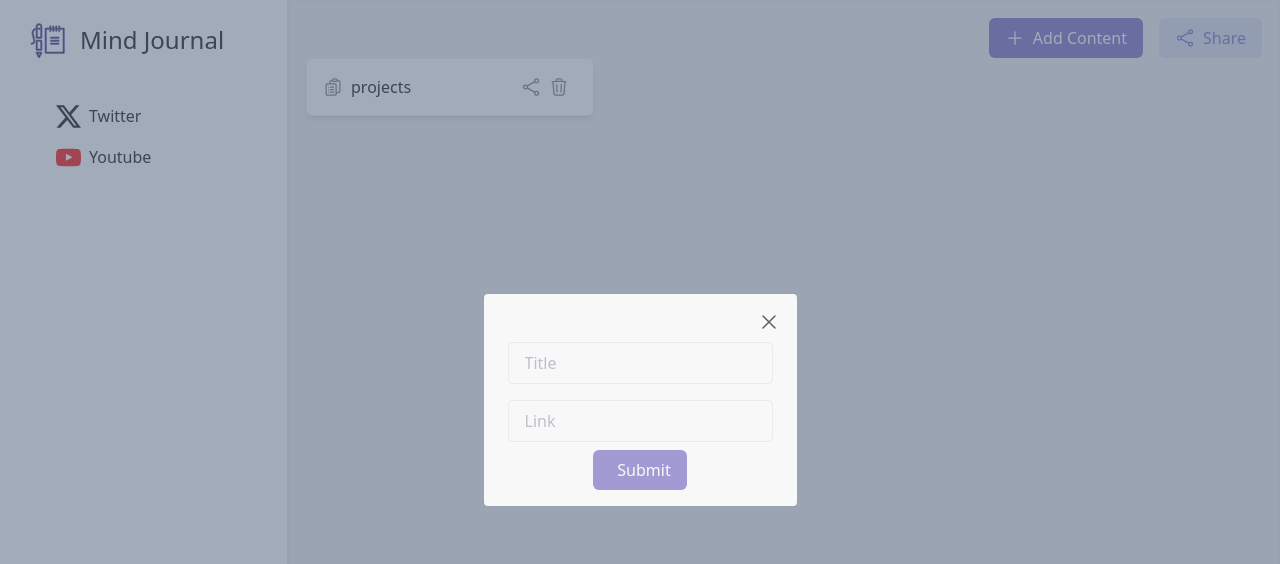
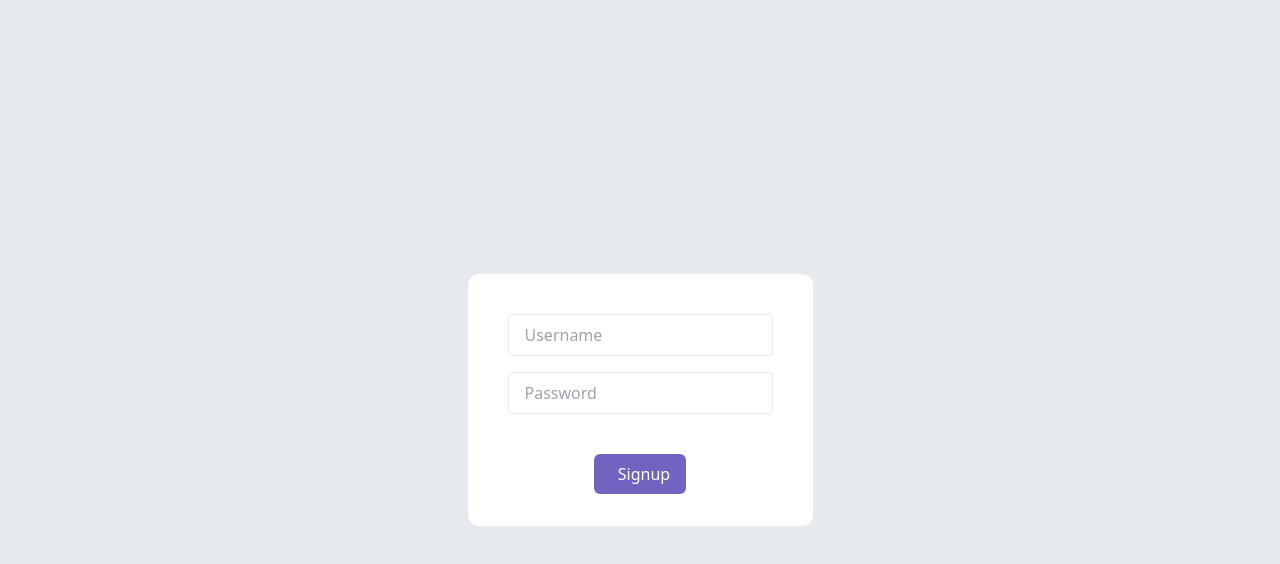
Before and after one commit to anuzx/Mind-Journal, a React app in the folder frontend/: page / in a window 1280 px wide. Shown: the top 564 px of the page. Built offline with nearby package versions, Linux system fonts and the light colour scheme; the HTML template or start-up script is replaced by a standard one.

Commit message:
signin and signup

```diff
--- a/frontend/src/App.tsx
+++ b/frontend/src/App.tsx
@@ -1,10 +1,12 @@
-import Dashboard from "./pages/Dashboard"
+//import Dashboard from "./pages/Dashboard"
+import { Signup } from "./pages/Signup"
 
 
 function App() {
   return (
     <div>
-      <Dashboard/>
+      <Signup/>
+
     </div>
   )
 }
--- a/frontend/src/components/Button.tsx
+++ b/frontend/src/components/Button.tsx
@@ -5,6 +5,7 @@
   text: string;
   startIcon: ReactElement;
   onClick?: () => void;
+  loading?: boolean
 }
 
 const variantCLasses = {
@@ -15,7 +16,7 @@
 const defaultStyles = "px-4 py-2 rounded-md font-light flex items-center";
 //we are rendering two inline items next to each other so we did flex to get them side by side
 
-export function Button({ variant, text, startIcon , onClick}: ButtonProps) {
+export function Button({ variant, text, startIcon , onClick , loading}: ButtonProps) {
   return (
     <button onClick={onClick} className={`${variantCLasses[variant]} ${defaultStyles}`}>
       <div className="pr-2">{startIcon}</div>
--- a/frontend/src/components/CreateContentModel.tsx
+++ b/frontend/src/components/CreateContentModel.tsx
@@ -1,6 +1,7 @@
 
 import { Crossicon } from "../icons/Crossicon";
 import { Button } from "./Button";
+import { Input } from "./Input";
 
 export function CreateContentModel({ open, onClose }) {
 
@@ -32,22 +33,3 @@
       </div>
     );
 }
-
-function Input({
-  onChange,
-  placeholder,
-}: {
-  onChange: () => void;
-  placeholder: string;
-}) {
-  return (
-    <div>
-      <input
-        placeholder={placeholder}
-        type={"text"}
-        className="px-4 py-2 border rounded m-2"
-        onChange={onChange}
-      ></input>
-    </div>
-  );
-}
--- /dev/null
+++ b/frontend/src/components/Input.tsx
@@ -0,0 +1,18 @@
+export function Input({
+  onChange,
+  placeholder,
+}: {
+  onChange: () => void;
+  placeholder: string;
+}) {
+  return (
+    <div>
+      <input
+        placeholder={placeholder}
+        type={"text"}
+        className="px-4 py-2 border rounded m-2"
+        onChange={onChange}
+      ></input>
+    </div>
+  );
+}
--- /dev/null
+++ b/frontend/src/pages/Signin.tsx
@@ -0,0 +1,16 @@
+import { Button } from "../components/Button";
+import { Input } from "../components/Input";
+
+export function Signin() {
+    return (
+      <div className="h-screen w-screen bg-gray-200 flex justify-center items-center">
+        <div className="bg-white rounded-xl border min-w-48 p-8">
+          <Input placeholder="Username" />
+          <Input placeholder="Password" />
+          <div className="flex justify-center pt-8">
+            <Button variant="primary" text="Signin" />
+          </div>
+        </div>
+      </div>
+    );
+}
--- /dev/null
+++ b/frontend/src/pages/Signup.tsx
@@ -0,0 +1,16 @@
+import { Button } from "../components/Button";
+import { Input } from "../components/Input";
+
+export function Signup() {
+    return (
+      <div className="h-screen w-screen bg-gray-200 flex justify-center items-center">
+        <div className="bg-white rounded-xl border min-w-48 p-8">
+          <Input placeholder="Username" />
+          <Input placeholder="Password" />
+          <div className="flex justify-center pt-8">
+            <Button variant="primary" text="Signup" />
+          </div>
+        </div>
+      </div>
+    );
+}
```
